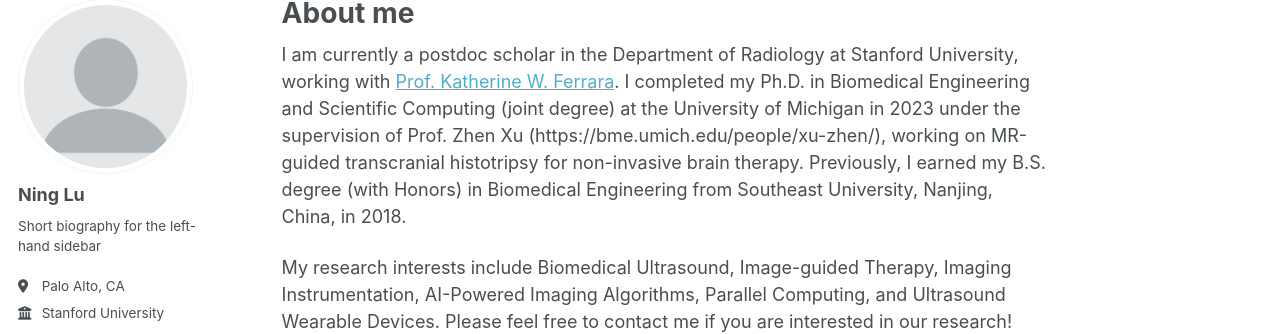
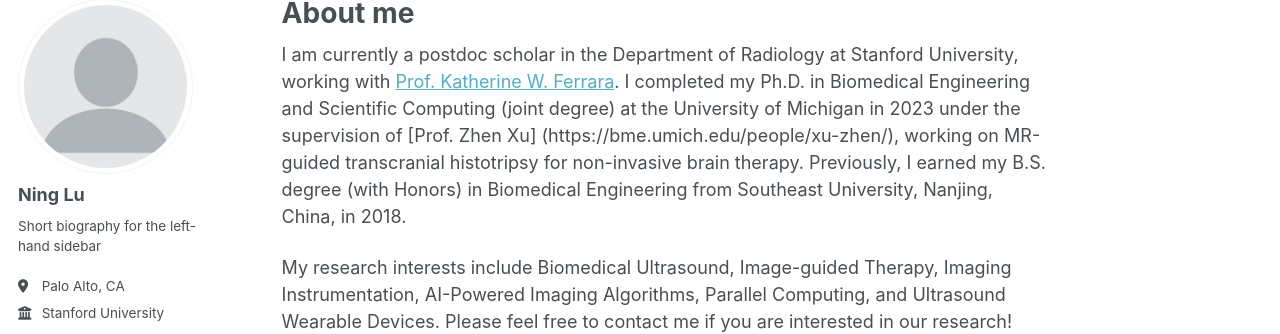
Before and after one commit to NingLu-Ultrasound/ninglu-ultrasound.github.io, a Jekyll site: the page built from _pages/about.md, in a window 1280 px wide and 900 px high. Shown: the part 107-441 px from the top of the window. Built offline with Jekyll 4.4.1, drawn with Linux system fonts in a browser that asks for light colours; some web fonts are replaced.

```diff
--- a/_pages/about.md
+++ b/_pages/about.md
@@ -8,7 +8,7 @@ redirect_from:
   - /about.html
 ---
 
-I am currently a postdoc scholar in the Department of Radiology at Stanford University, working with [Prof. Katherine W. Ferrara](https://med.stanford.edu/profiles/katherine-ferrara). I completed my Ph.D. in Biomedical Engineering and Scientific Computing (joint degree) at the University of Michigan in 2023 under the supervision of Prof. Zhen Xu (https://bme.umich.edu/people/xu-zhen/), working on MR-guided transcranial histotripsy for non-invasive brain therapy. Previously, I earned my B.S. degree (with Honors) in Biomedical Engineering from Southeast University, Nanjing, China, in 2018.
+I am currently a postdoc scholar in the Department of Radiology at Stanford University, working with [Prof. Katherine W. Ferrara](https://med.stanford.edu/profiles/katherine-ferrara). I completed my Ph.D. in Biomedical Engineering and Scientific Computing (joint degree) at the University of Michigan in 2023 under the supervision of [Prof. Zhen Xu] (https://bme.umich.edu/people/xu-zhen/), working on MR-guided transcranial histotripsy for non-invasive brain therapy. Previously, I earned my B.S. degree (with Honors) in Biomedical Engineering from Southeast University, Nanjing, China, in 2018.
 
 My research interests include Biomedical Ultrasound, Image-guided Therapy, Imaging Instrumentation, AI-Powered Imaging Algorithms, Parallel Computing, and Ultrasound Wearable Devices. Please feel free to contact me if you are interested in our research!
 
```
